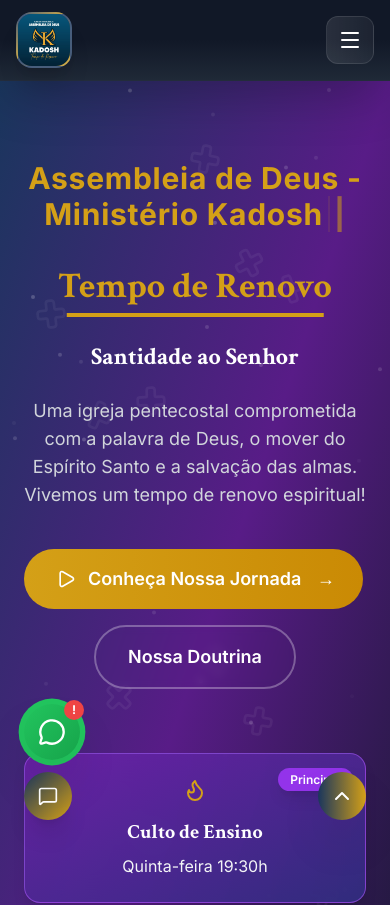
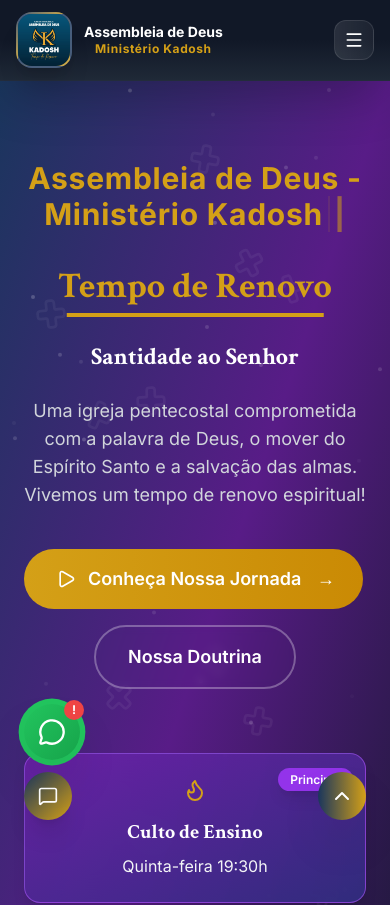
Before and after one commit to Octavio345/AD-Kadosh, a React (Vite) app: page / in a window 390 px wide. Shown: the top 905 px of the page. Built offline with nearby package versions, Linux system fonts and the light colour scheme.

Commit message:
Site Final

```diff
--- a/src/components/Layout/Header/Header.jsx
+++ b/src/components/Layout/Header/Header.jsx
@@ -157,7 +157,7 @@
         <div className="max-w-7xl mx-auto px-4 sm:px-6 lg:px-8 py-3">
           <div className="flex justify-between items-center">
             {/* Logo Section */}
-            <div className="flex items-center gap-4">
+            <div className="flex items-center gap-3 sm:gap-4">
               {/* Logo Container */}
               <div
                 onClick={scrollToTop}
@@ -184,8 +184,20 @@
                 </div>
               </div>
 
-              {/* Church Name - Mobile Optimized */}
-              <div className="hidden sm:block">
+              {/* Texto Centralizado entre Logo e Menu Hamburger - VISÍVEL APENAS NO MOBILE */}
+              <div className="lg:hidden flex-1 flex justify-center">
+                <div className="flex flex-col items-center">
+                  <span className="text-white text-sm font-bold leading-tight text-center">
+                    Assembleia de Deus
+                  </span>
+                  <span className="text-secondary font-bold text-xs sm:text-sm tracking-wider text-center">
+                    Ministério Kadosh
+                  </span>
+                </div>
+              </div>
+
+              {/* Church Name - Desktop */}
+              <div className="hidden lg:block">
                 <h1 className="text-lg md:text-xl font-serif font-bold text-white leading-tight">
                   Assembleia de Deus
                 </h1>
@@ -291,22 +303,12 @@
             </nav>
 
             {/* Mobile Menu Button */}
-            <div className="lg:hidden flex items-center gap-4">
-              {/* WhatsApp Button Mobile */}
-              <motion.button
-                onClick={() => openWhatsApp('informacoes')}
-                whileTap={{ scale: 0.9 }}
-                className="hidden sm:flex items-center gap-2 px-3 py-2 rounded-lg bg-gradient-to-r from-green-500 to-green-600 text-white text-sm font-medium shadow-lg"
-              >
-                <MessageCircle size={16} />
-                <span>Fale Conosco</span>
-              </motion.button>
-
+            <div className="lg:hidden flex items-center gap-3">
               {/* Menu Button */}
               <motion.button
                 onClick={() => setIsMenuOpen(!isMenuOpen)}
                 whileTap={{ scale: 0.95 }}
-                className="relative w-12 h-12 rounded-xl bg-gradient-to-r from-white/10 to-white/5 flex items-center justify-center border border-white/10"
+                className="relative w-10 h-10 rounded-xl bg-gradient-to-r from-white/10 to-white/5 flex items-center justify-center border border-white/10"
                 aria-label="Menu"
               >
                 <AnimatePresence mode="wait">
@@ -318,7 +320,7 @@
                       exit={{ rotate: 90, opacity: 0 }}
                       className="text-white"
                     >
-                      <X size={24} />
+                      <X size={20} />
                     </motion.div>
                   ) : (
                     <motion.div
@@ -328,7 +330,7 @@
                       exit={{ rotate: -90, opacity: 0 }}
                       className="text-white"
                     >
-                      <Menu size={24} />
+                      <Menu size={20} />
                     </motion.div>
                   )}
                 </AnimatePresence>
@@ -377,7 +379,7 @@
                       </div>
                       <div>
                         <h2 className="text-lg font-serif font-bold text-white">Assembleia de Deus</h2>
-                        <p className="text-secondary font-bold">KADOSH</p>
+                        <p className="text-secondary font-bold">Ministério Kadosh</p>
                       </div>
                     </div>
                     <button
```
